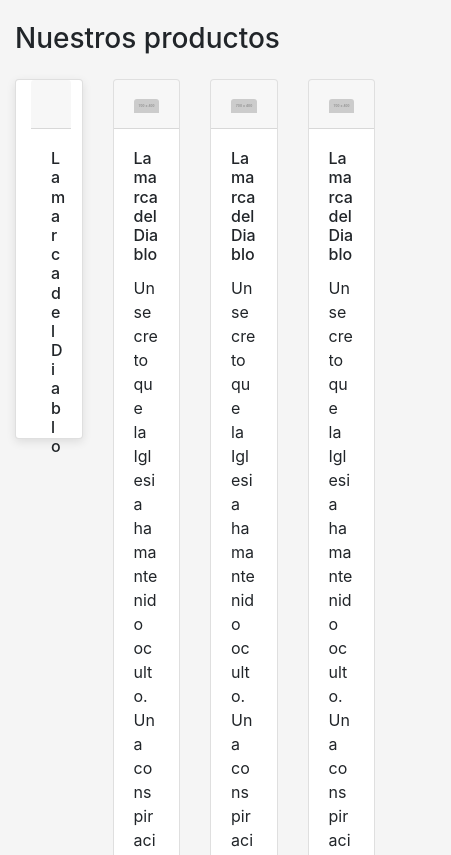
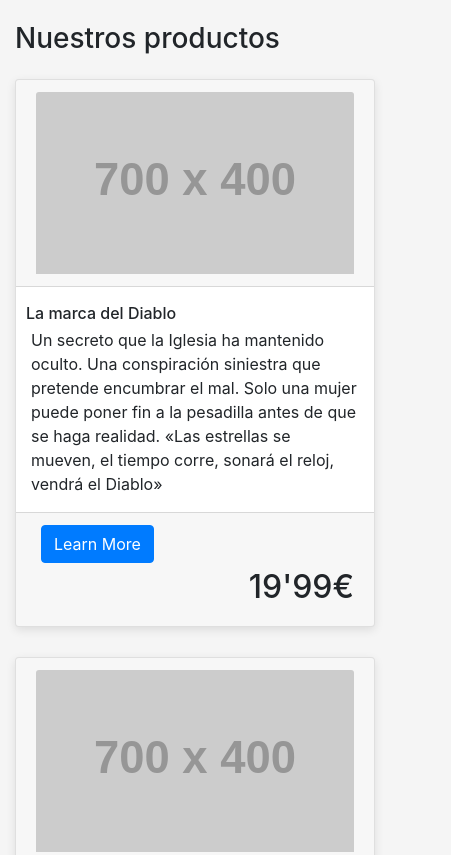
Before and after one commit to pablothatsall/shoppaholic, a website: page index.html in a window 390 px wide. Shown: the part 605-1460 px from the top of the page, 451 px wide, since content can reach past the window. Drawn offline with Linux system fonts and the light colour scheme; placeholder pictures from the web are drawn by us.

Commit message:
Updated home
Añadido responsive a "Nuestros Productos"
Añadido precios sin overflow
Fijado el 'Card-text' en las tarjetas, ya no hay overflow

```diff
--- a/css/modern-business.css
+++ b/css/modern-business.css
@@ -109,12 +109,24 @@ body {
 
 #product-card{
     box-shadow: 0 3px 10px rgba(0,0,0,0.1);
-    max-height: 360px;
 }
 
 .card-text{
     overflow: hidden;
     text-overflow: ellipsis;
+    padding-left: 15px;
+    padding-right: 15px;
+    padding-top: 0px;
+}
+
+#card-price{
+    text-align: right;
+    text-overflow: clip;
+}
+
+.card-title{
+    margin: 5px;
+    padding-left: 5px;
 }
 
 
@@ -141,13 +153,13 @@ body {
 #titulo {
     padding-top: 40px;
 }
-
+/*
 .img-fluid{
     max-width: 200px;
     max-height: 200px;
     vertical-align: middle;
 }
-
+*/
 #orderImage{
     text-align: center;
 }
--- a/index.html
+++ b/index.html
@@ -33,7 +33,7 @@
 
             <div class="collapse navbar-collapse" id="navbarResponsive">
                 <div class="field" id="searchform">
-                    <input type="text" id="searchterm" placeholder="What are you searching for?" />
+                    <input type="text" id="searchterm" placeholder=" What are you searching for?" />
                     <button type="button" id="search">Search</button>
                 </div>
 
@@ -42,7 +42,7 @@
                         <a class="nav-link" href="../html/UserProfile.html">My Profile<img id="icon" src="img/userIcon.png"></a>
                     </li>
                     <li class="nav-item">
-                        <a class="nav-link" href="">My Cart<img id="icon" src="img/carrito.png"></a>
+                        <a class="nav-link" href="html/cart.html">My Cart<img id="icon" src="img/carrito.png"></a>
                     </li>
                 </ul>
 
@@ -110,70 +110,95 @@
         <h3 class="my-4">Nuestros productos</h3>
         <!-- Marketing Icons Section -->
         <div id="product-list1" class="row">
-            <div class="col-lg-3 mb-3 w-25">
-                <div id="product-card" class="card container-fluid">
+            <div class="col-lg-3 portfolio-item">
+                <div id="product-card" class="card h-100">
                     <div class="card-header">
                         <img id="card-image" src="http://placehold.it/700x400" class="card-img-top">
                     </div>
-                    <div class="card-body"  style="">
-                        <h6 class="card-title">La marca del Diablo</h6>
-                        <p class="card-text">Un secreto que la Iglesia ha mantenido oculto. Una conspiración siniestra que pretende encumbrar el mal. Solo una mujer puede poner fin a la pesadilla antes de que se haga realidad.
+                    <div class="card-block">
+                        <h6 class="card-title" style="padding-top:12px">La marca del Diablo</h6>
+                        <p class="card-text">Un secreto que la Iglesia ha mantenido oculto. Una conspiración siniestra que pretende encumbrar el mal. Solo una mujer puede poner fin a la pesadilla antes de que se haga realidad. «Las estrellas se mueven, el tiempo corre, sonará el reloj, vendrá el Diablo»</p>
 
-                        «Las estrellas se mueven, el tiempo corre, sonará el reloj, vendrá el Diablo»</p>
+                        <div class="card-footer">
+                            <div class="row">
+                                <div class="col-md-5">
+                                    <a href="#" class="btn btn-primary">Learn More</a>
                                 </div>
-                    <div class="card-footer">
-                        <a href="#" class="btn btn-primary">Learn More</a>
+                                <div class="col-md-7">
+                                    <h2 id="card-price">19'99€</h2>
                                 </div>
                             </div>
                         </div>
-            <div class="col-lg-3 mb-3 w-25">
-                <div class="card h-100">
+                    </div>
+                </div>
+            </div>
+            <div class="col-lg-3 portfolio-item">
+                <div id="product-card" class="card h-100">
                     <div class="card-header">
                         <img id="card-image" src="http://placehold.it/700x400" class="card-img-top">
                     </div>
-                    <div class="card-body">
-                        <h6 class="card-title">La marca del Diablo</h6>
-                        <p class="card-text">Un secreto que la Iglesia ha mantenido oculto. Una conspiración siniestra que pretende encumbrar el mal. Solo una mujer puede poner fin a la pesadilla antes de que se haga realidad.
+                    <div class="card-block">
+                        <h6 class="card-title" style="padding-top:12px">La marca del Diablo</h6>
+                        <p class="card-text">Un secreto que la Iglesia ha mantenido oculto. Una conspiración siniestra que pretende encumbrar el mal. Solo una mujer puede poner fin a la pesadilla antes de que se haga realidad. «Las estrellas se mueven, el tiempo corre, sonará el reloj, vendrá el Diablo»</p>
 
-                        «Las estrellas se mueven, el tiempo corre, sonará el reloj, vendrá el Diablo»</p>
+                        <div class="card-footer">
+                            <div class="row">
+                                <div class="col-md-5">
+                                    <a href="#" class="btn btn-primary">Learn More</a>
                                 </div>
-                    <div class="card-footer">
-                        <a href="#" class="btn btn-primary">Learn More</a>
+                                <div class="col-md-7">
+                                    <h2 id="card-price">19'99€</h2>
                                 </div>
                             </div>
                         </div>
-            <div class="col-lg-3 mb-3 w-25">
-                <div class="card h-100">
+                    </div>
+                </div>
+            </div>
+            <div class="col-lg-3  portfolio-item">
+                <div id="product-card" class="card h-100">
                     <div class="card-header">
                         <img id="card-image" src="http://placehold.it/700x400" class="card-img-top">
                     </div>
-                    <div class="card-body">
-                        <h6 class="card-title">La marca del Diablo</h6>
-                        <p class="card-text">Un secreto que la Iglesia ha mantenido oculto. Una conspiración siniestra que pretende encumbrar el mal. Solo una mujer puede poner fin a la pesadilla antes de que se haga realidad.
+                    <div class="card-block">
+                        <h6 class="card-title" style="padding-top:12px">La marca del Diablo</h6>
+                        <p class="card-text">Un secreto que la Iglesia ha mantenido oculto. Una conspiración siniestra que pretende encumbrar el mal. Solo una mujer puede poner fin a la pesadilla antes de que se haga realidad. «Las estrellas se mueven, el tiempo corre, sonará el reloj, vendrá el Diablo»</p>
 
-                        «Las estrellas se mueven, el tiempo corre, sonará el reloj, vendrá el Diablo»</p>
+                        <div class="card-footer">
+                            <div class="row">
+                                <div class="col-md-5">
+                                    <a href="#" class="btn btn-primary">Learn More</a>
                                 </div>
-                    <div class="card-footer">
-                        <a href="#" class="btn btn-primary">Learn More</a>
+                                <div class="col-md-7">
+                                    <h2 id="card-price">19'99€</h2>
                                 </div>
                             </div>
                         </div>
-            <div class="col-lg-3 mb-3 w-25">
-                <div class="card h-100">
+                    </div>
+                </div>
+            </div>
+            <div class="col-lg-3  portfolio-item">
+                <div id="product-card" class="card h-100">
                     <div class="card-header">
                         <img id="card-image" src="http://placehold.it/700x400" class="card-img-top">
                     </div>
-                    <div class="card-body">
-                        <h6 class="card-title">La marca del Diablo</h6>
-                        <p class="card-text">Un secreto que la Iglesia ha mantenido oculto. Una conspiración siniestra que pretende encumbrar el mal. Solo una mujer puede poner fin a la pesadilla antes de que se haga realidad.
+                    <div class="card-block">
+                        <h6 class="card-title" style="padding-top:12px">La marca del Diablo</h6>
+                        <p class="card-text">Un secreto que la Iglesia ha mantenido oculto. Una conspiración siniestra que pretende encumbrar el mal. Solo una mujer puede poner fin a la pesadilla antes de que se haga realidad. «Las estrellas se mueven, el tiempo corre, sonará el reloj, vendrá el Diablo»</p>
 
-                        «Las estrellas se mueven, el tiempo corre, sonará el reloj, vendrá el Diablo»</p>
+                        <div class="card-footer">
+                            <div class="row">
+                                <div class="col-md-5">
+                                    <a href="#" class="btn btn-primary">Learn More</a>
                                 </div>
-                    <div class="card-footer">
-                        <a href="#" class="btn btn-primary">Learn More</a>
+                                <div class="col-md-7">
+                                    <h2 id="card-price">19'99€</h2>
                                 </div>
                             </div>
                         </div>
+                    </div>
+                </div>
+            </div>
+
         </div>
         <!-- /.row -->
 
```
Lines whose indentation alone changed are shown as unchanged.
